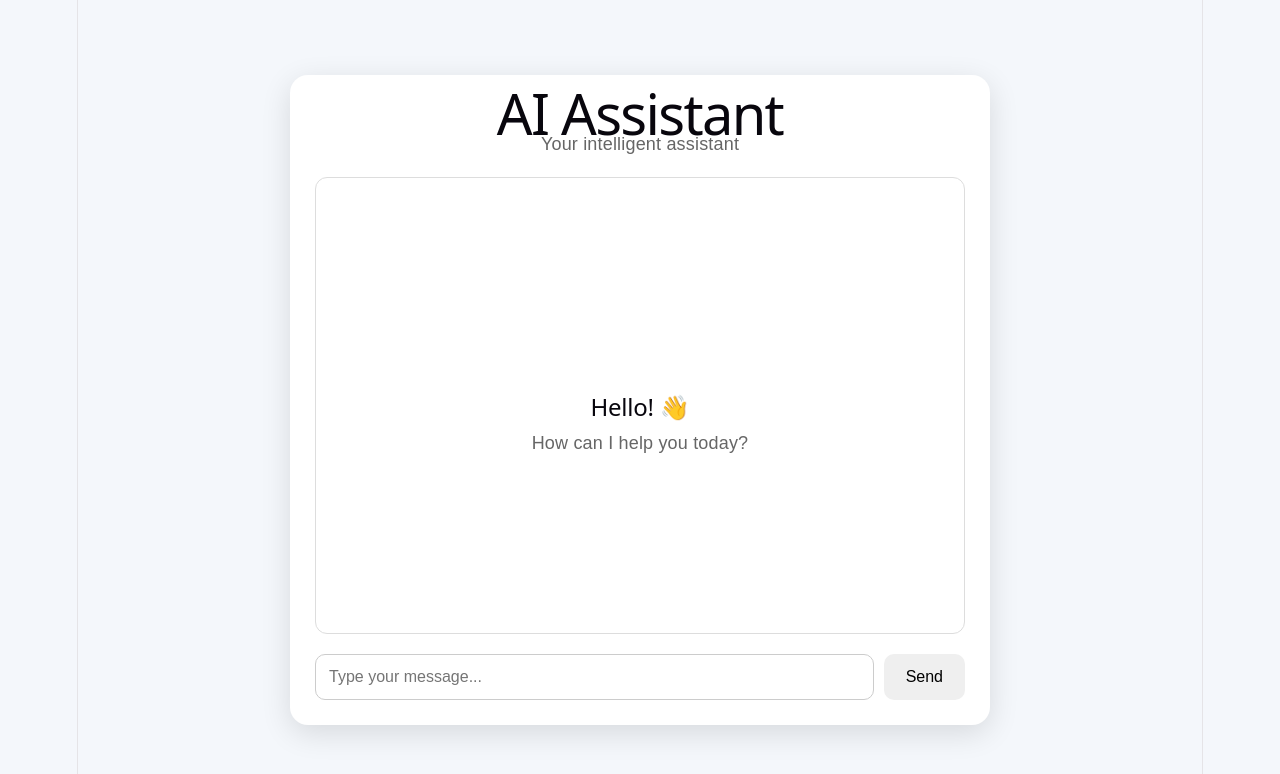
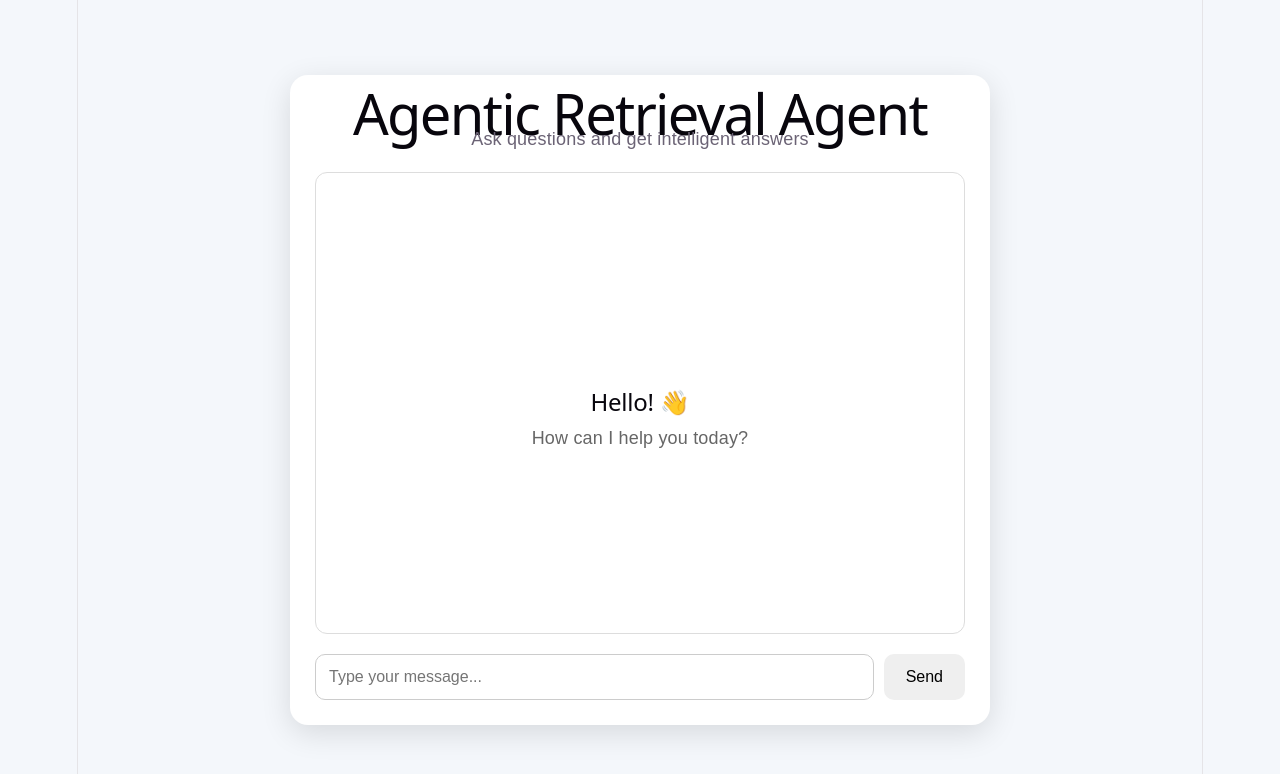
Before and after one commit to fatimashams1613/AI-Chatbot, a React (Vite) app in the folder frontend-react/: page / in a window 1280 px wide. Shown: the top 774 px of the page. Built offline with nearby package versions, Linux system fonts and the light colour scheme.

Commit message:
Update chatbot frontend

```diff
--- a/frontend-react/src/App.jsx
+++ b/frontend-react/src/App.jsx
@@ -9,7 +9,12 @@ function App() {
     if (!message.trim()) return;
 
     const userMessage = message;
-    setMessages((prev) => [...prev, { sender: "You", text: userMessage }]);
+
+    setMessages((prev) => [
+      ...prev,
+      { sender: "You", text: userMessage },
+    ]);
+
     setMessage("");
 
     try {
@@ -49,8 +54,11 @@ function App() {
   return (
     <div className="app">
       <div className="chat-container">
-        <h1>AI Assistant</h1>
-        <p className="subtitle">Your intelligent assistant</p>
+
+        <div className="chat-header">
+          <h1>Agentic Retrieval Agent</h1>
+          <p>Ask questions and get intelligent answers</p>
+        </div>
 
         <div className="chat-box">
           {messages.length === 0 && (
@@ -64,7 +72,9 @@ function App() {
             <div
               key={index}
               className={`message ${
-                msg.sender === "You" ? "user-message" : "ai-message"
+                msg.sender === "You"
+                  ? "user-message"
+                  : "ai-message"
               }`}
             >
               <strong>{msg.sender}:</strong> {msg.text}
@@ -81,8 +91,11 @@ function App() {
             onKeyDown={handleKeyDown}
           />
 
-          <button onClick={sendMessage}>Send</button>
+          <button onClick={sendMessage}>
+            Send
+          </button>
         </div>
+
       </div>
     </div>
   );
```
